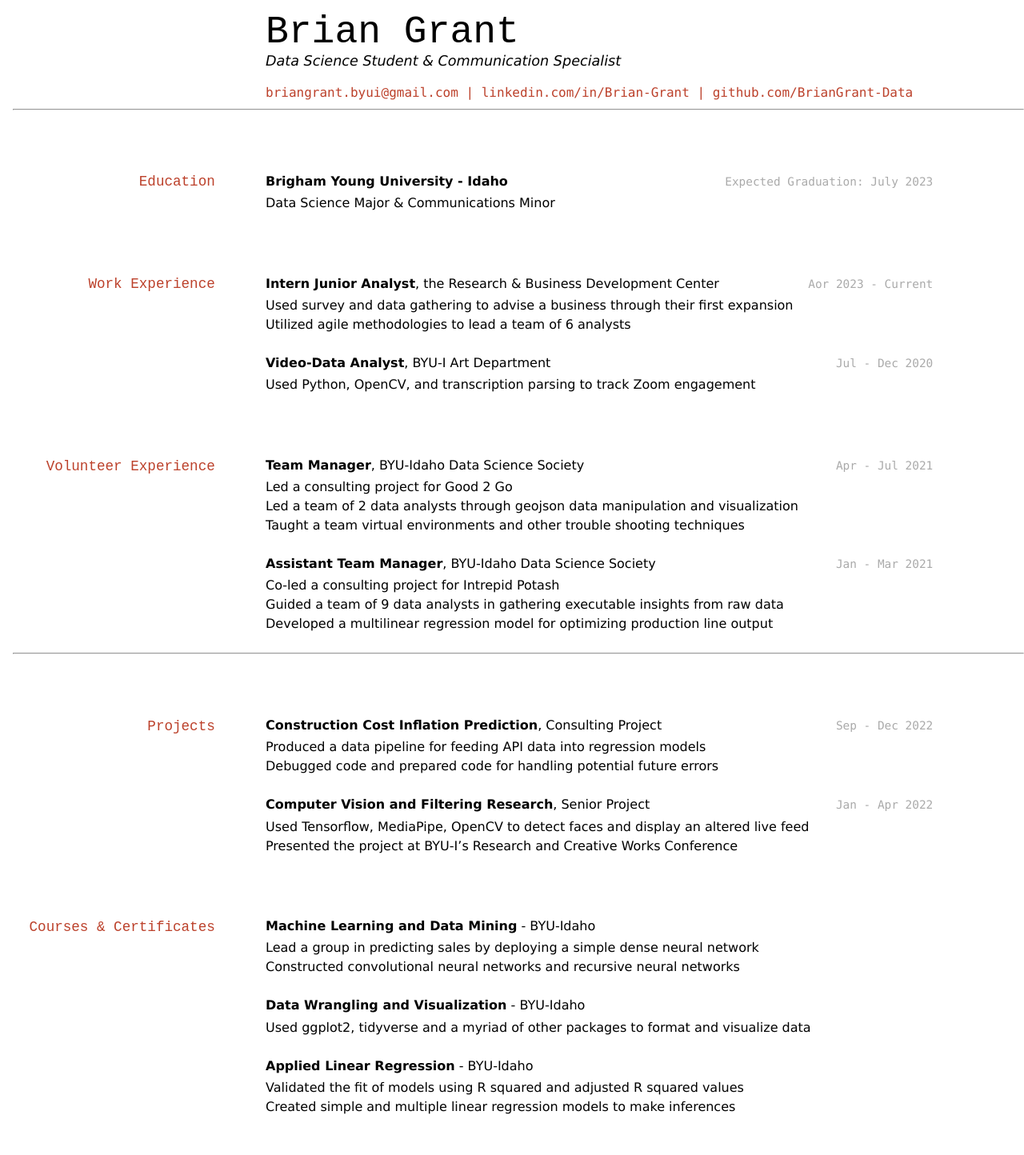
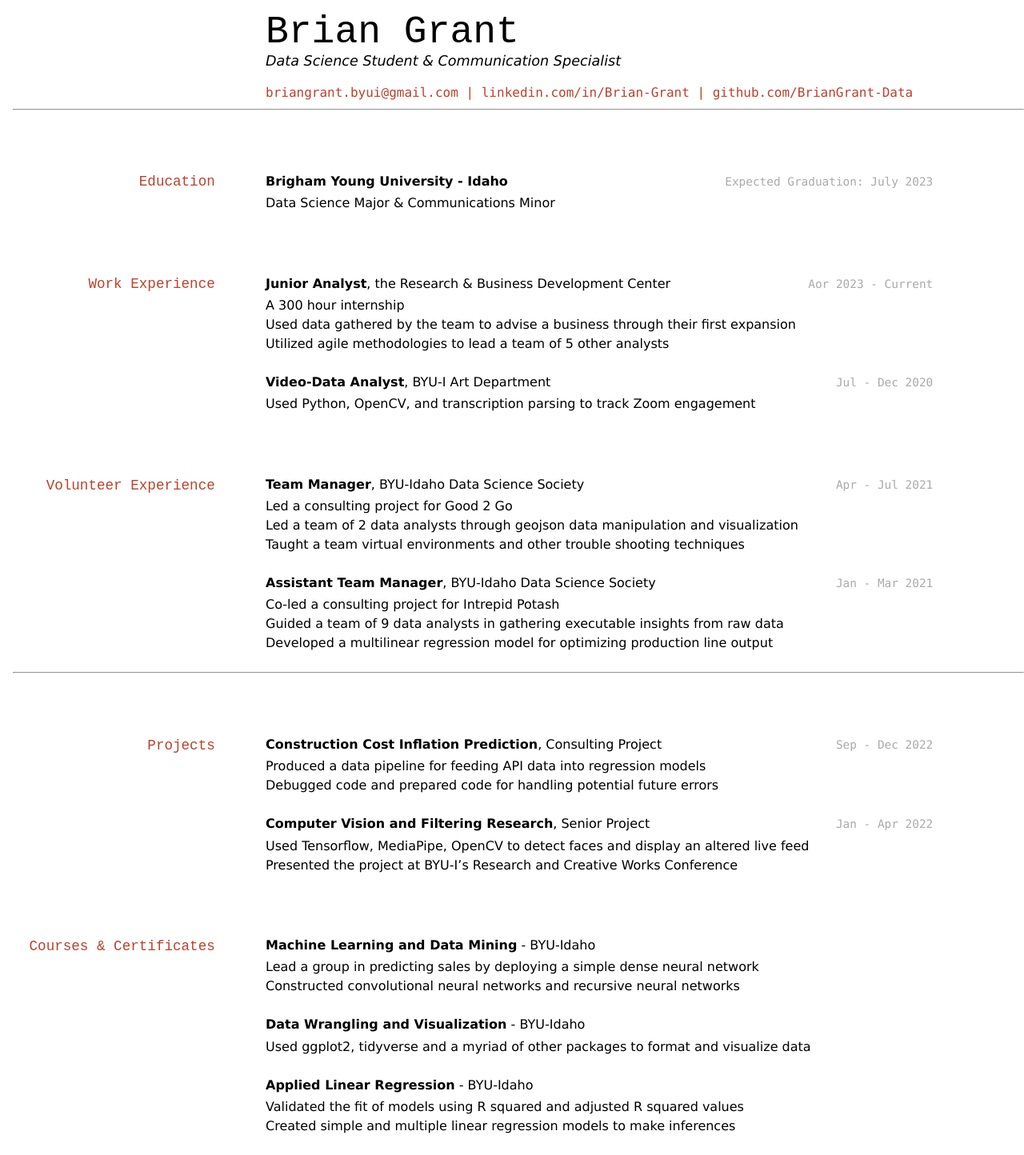
Before and after one commit to BrianGrant-Data/Resume, a Jekyll site: the page built from docs/index.md, in a window 1280 px wide. Shown: the whole page at 80% size. Built offline with Jekyll 4.4.1, drawn with Linux system fonts in a browser that asks for light colours; before the commit the page ends 1420 px from its top, so only the background shows below that.

Commit message:
Update index.md

```diff
--- a/docs/index.md
+++ b/docs/index.md
@@ -25,9 +25,10 @@ __Brigham Young University - Idaho__
 
 ## Work Experience
 `Aor 2023 - Current`
-__Intern Junior Analyst__, the Research & Business Development Center
-- Used survey and data gathering to advise a business through their first expansion
-- Utilized agile methodologies to lead a team of 6 analysts
+__Junior Analyst__, the Research & Business Development Center
+- A 300 hour internship
+- Used data gathered by the team to advise a business through their first expansion
+- Utilized agile methodologies to lead a team of 5 other analysts
 
 `Jul - Dec 2020`
 __Video-Data Analyst__, BYU-I Art Department
```
